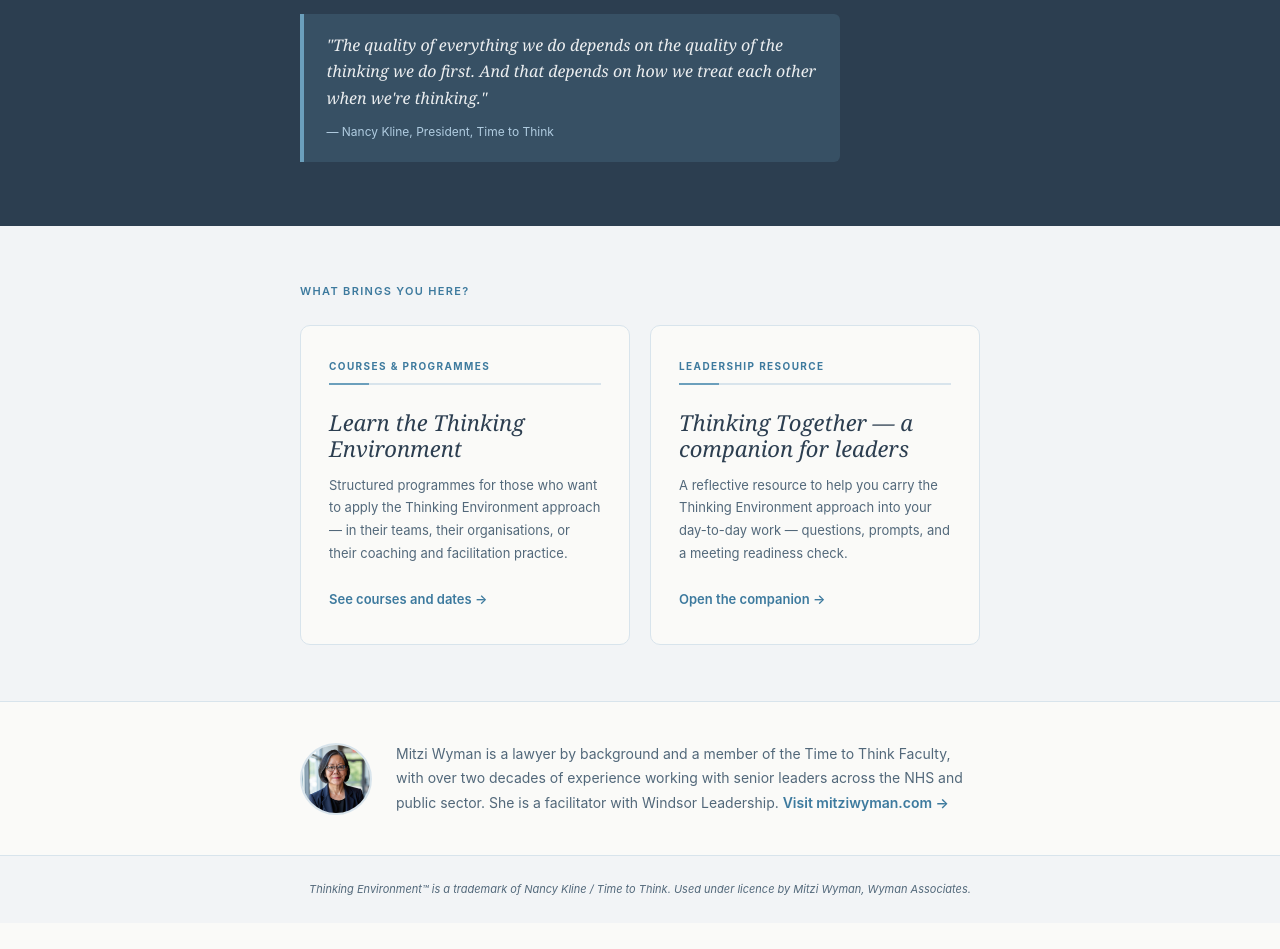
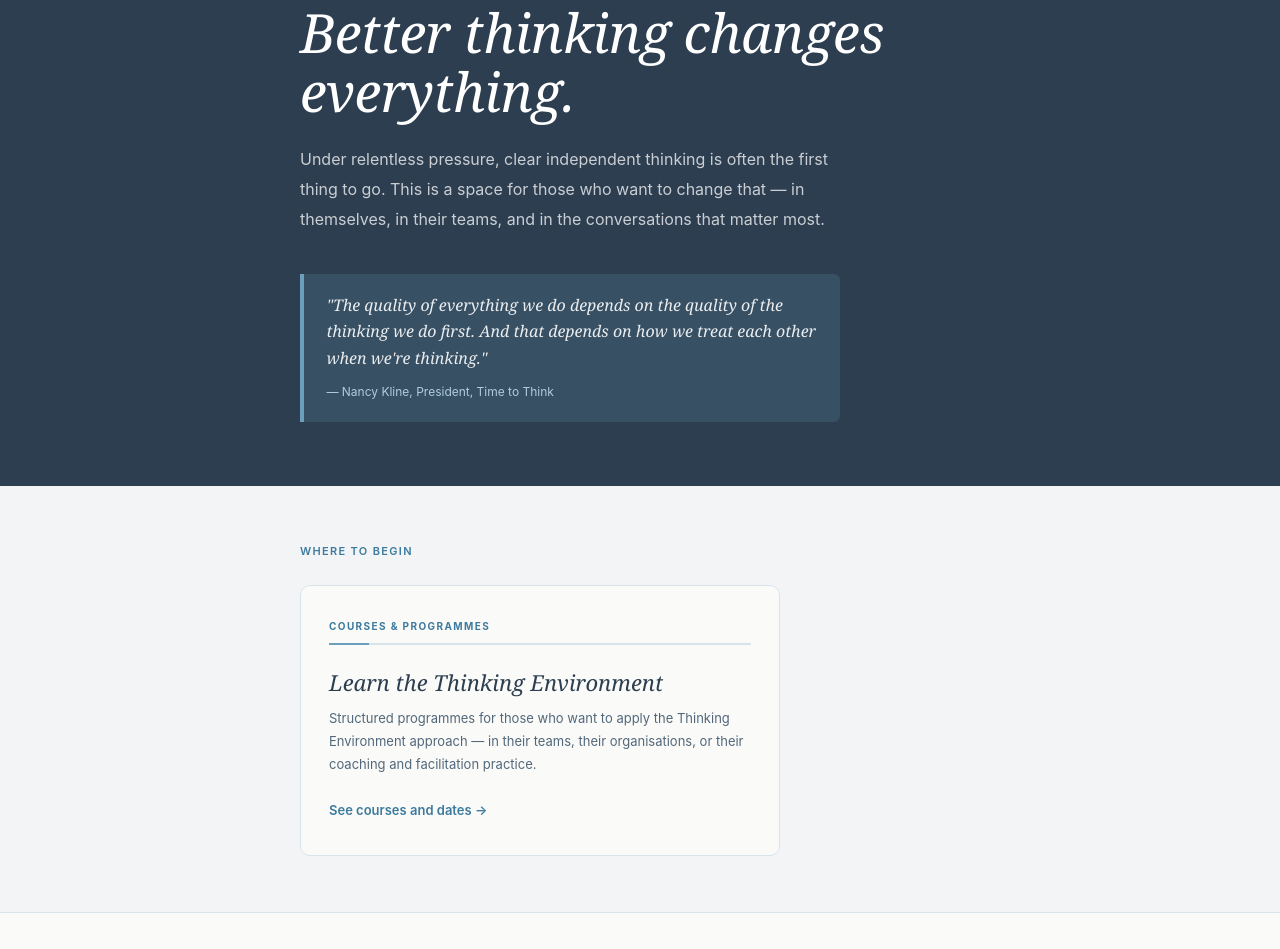
Before and after one commit to Mitziwyman/thinking-together, a plain HTML site: page index.html in a window 1280 px wide. Shown: the part 431-1380 px from the top of the page. Before the commit the page ends 1354 px from the top, so only its background shows below. Drawn offline with Linux system fonts and the light colour scheme.

Commit message:
Add stones image to hub, remove companion door from public page

```diff
--- a/index.html
+++ b/index.html
@@ -135,10 +135,10 @@
   }
   .doors {
     display: grid;
-    grid-template-columns: 1fr 1fr;
+    grid-template-columns: 1fr;
     gap: 1.25rem;
+    max-width: 480px;
   }
-  @media (max-width: 560px) { .doors { grid-template-columns: 1fr; } }
 
   .door {
     background: var(--warm-white);
@@ -246,6 +246,9 @@
 </header>
 <div class="header-teal-bar"></div>
 
+<!-- STONES IMAGE -->
+<div style="height: 260px; background: url('stones.png') center 40% / cover no-repeat;"></div>
+
 <!-- HERO -->
 <section class="hero">
   <div class="hero-inner">
@@ -262,7 +265,7 @@
 <!-- TWO DOORS -->
 <section class="doors-band">
   <div class="doors-inner">
-    <div class="doors-label">What brings you here?</div>
+    <div class="doors-label">Where to begin</div>
     <div class="doors">
 
       <a href="/courses" class="door">
@@ -271,14 +274,6 @@
         <h2>Learn the Thinking Environment</h2>
         <p>Structured programmes for those who want to apply the Thinking Environment approach — in their teams, their organisations, or their coaching and facilitation practice.</p>
         <span class="door-cta">See courses and dates →</span>
-      </a>
-
-      <a href="/companion" class="door">
-        <div class="door-label">Leadership Resource</div>
-        <div class="door-rule"></div>
-        <h2>Thinking Together — a companion for leaders</h2>
-        <p>A reflective resource to help you carry the Thinking Environment approach into your day-to-day work — questions, prompts, and a meeting readiness check.</p>
-        <span class="door-cta">Open the companion →</span>
       </a>
 
     </div>
```
